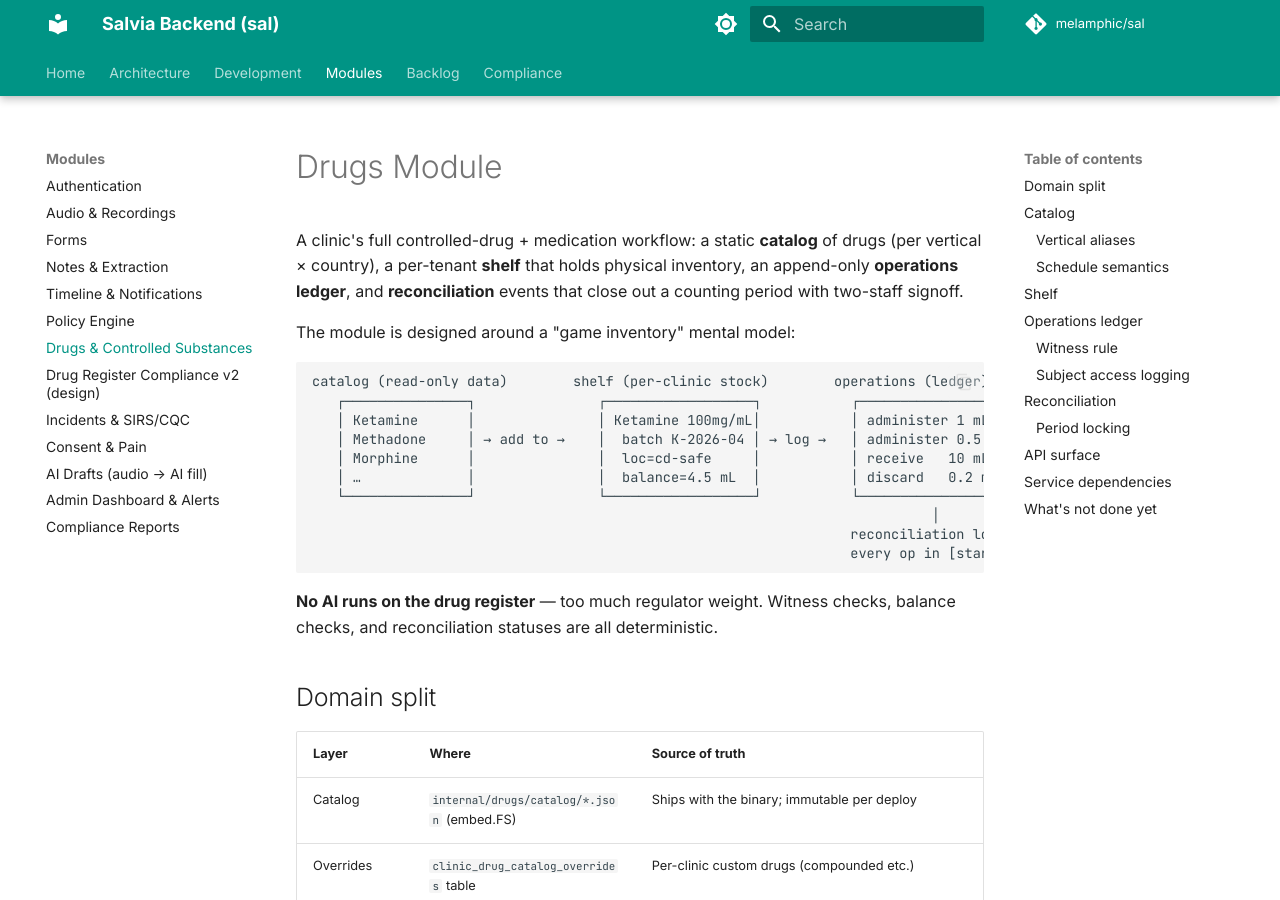
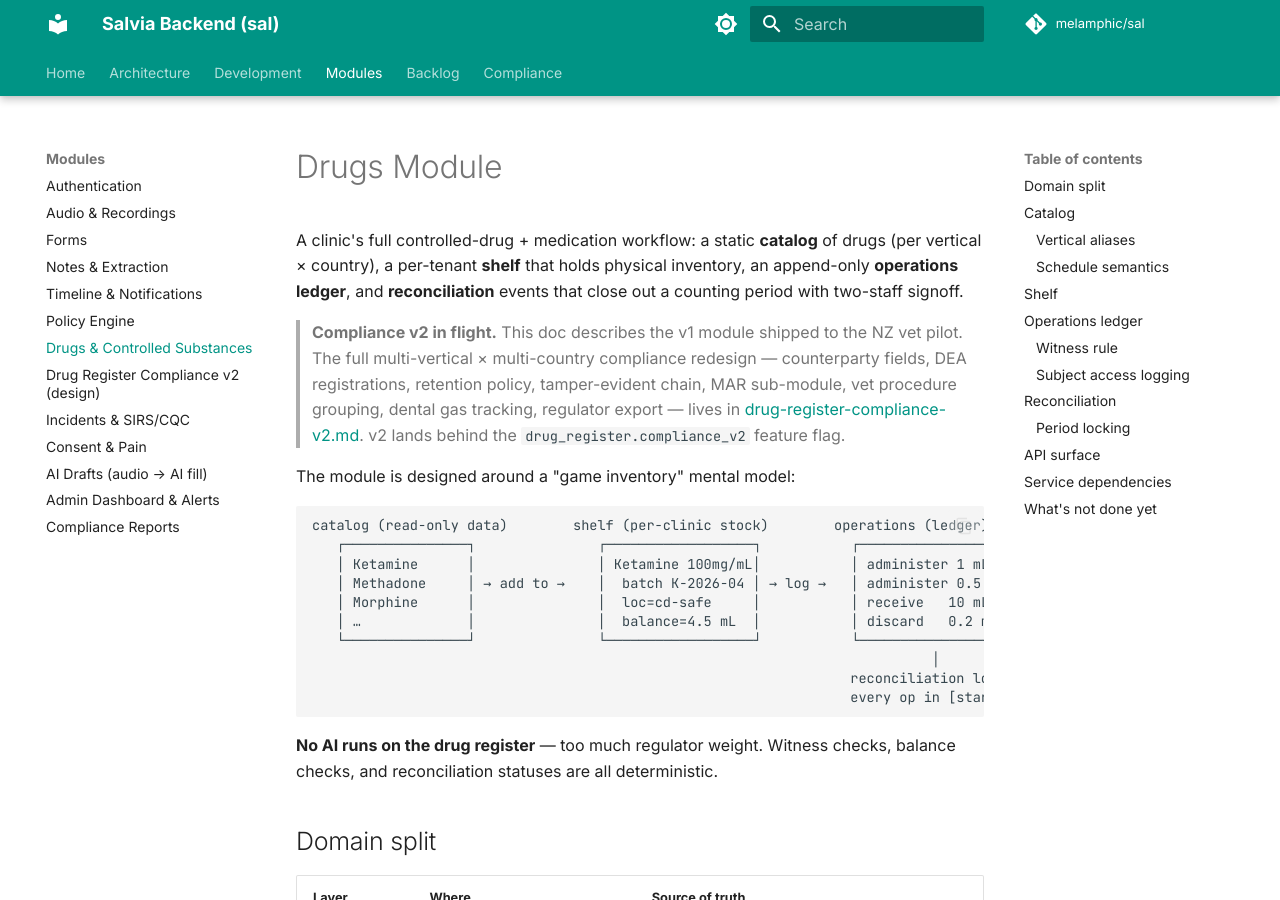
Before and after one commit to melamphic/sal, an MkDocs documentation site: the page built from docs/drugs.md, in a window 1280 px wide and 900 px high. Built offline with MkDocs 1.6.1 and Material for MkDocs 9.7.7, drawn with Linux system fonts in a browser that asks for light colours; comment, search, counter and statistics services are not loaded.

```diff
--- a/docs/drugs.md
+++ b/docs/drugs.md
@@ -4,6 +4,13 @@
 drugs (per vertical × country), a per-tenant **shelf** that holds physical
 inventory, an append-only **operations ledger**, and **reconciliation** events
 that close out a counting period with two-staff signoff.
+
+> **Compliance v2 in flight.** This doc describes the v1 module shipped to
+> the NZ vet pilot. The full multi-vertical × multi-country compliance
+> redesign — counterparty fields, DEA registrations, retention policy,
+> tamper-evident chain, MAR sub-module, vet procedure grouping, dental gas
+> tracking, regulator export — lives in [drug-register-compliance-v2.md](drug-register-compliance-v2.md).
+> v2 lands behind the `drug_register.compliance_v2` feature flag.
 
 The module is designed around a "game inventory" mental model:
 
```
